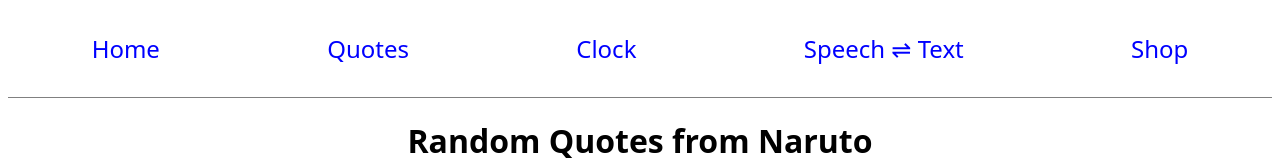
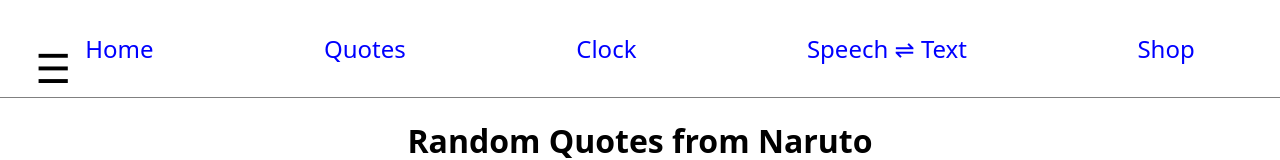
Before and after one commit to vamshi-krishna-kotla/react-playground, a React app: page /projects/quotes in a window 1280 px wide. Shown: the top 160 px of the page. Built offline with nearby package versions, Linux system fonts and the light colour scheme.

Commit message:
Updated nav bar component

```diff
--- a/src/projects/navbar/NavBar.jsx
+++ b/src/projects/navbar/NavBar.jsx
@@ -1,16 +1,28 @@
-import React from "react";
+import React, { useRef } from "react";
 import { Link } from 'react-router-dom';
 
 import './NavBar.scss';
 
 export default function () {
+	const navBarElement = useRef();
+
+	const toggleNavBar = () => {
+		navBarElement.current.classList.toggle('hide');
+		navBarElement.current.classList.toggle('show');
+	};
+
 	return (
-		<div className="navBar">
-			<Link to="/projects">Home</Link>
-			<Link to="/projects/quotes">Quotes</Link>
-			<Link to="/projects/clock">Clock</Link>
-			<Link to="/projects/speech-text">Speech &#8652; Text</Link>
-			<Link to="/projects/shop">Shop</Link>
+		<div className="nav-bar">
+			<div className="nav-bar-toggle-button button" onClick={toggleNavBar}>
+				<span>&#9776;</span>
+			</div>
+			<div className="nav-bar-options show" ref={navBarElement}>
+				<Link className="button" to="/projects">Home</Link>
+				<Link className="button" to="/projects/quotes">Quotes</Link>
+				<Link className="button" to="/projects/clock">Clock</Link>
+				<Link className="button" to="/projects/speech-text">Speech &#8652; Text</Link>
+				<Link className="button" to="/projects/shop">Shop</Link>
+			</div>
 		</div>
 	);
 };
--- a/src/projects/navbar/NavBar.scss
+++ b/src/projects/navbar/NavBar.scss
@@ -1,28 +1,55 @@
-.navBar {
+.nav-bar {
+    position: relative;
+
+    &-options {
         align-items: center;
         border-bottom: 1px solid gray;
         display: flex;
         font-size: 1.5rem;
         justify-content: space-around;
-    margin: 0 0.5rem;
         padding: 1rem 0;
+
+        &.hide {
+            animation: slideOut 0.2s linear forwards;
+        }
+
+        &.show {
+            animation: slideIn 0.2s linear;
+        }
 
         a {
             text-decoration: none;
             color: blue;
-        transition-duration: 0.25s;
             padding: 1rem 2rem;
-        -webkit-transition-duration: 0.25s;
-        -o-transition-duration: 0.25s;
-        -moz-transition-duration: 0.25s;
-
-        &:hover {
-            box-shadow: 1px 1px 1rem 1px rgba($color: black, $alpha: 0.5);
+        }
     }
 
-        &:active {
-            transform: translateY(4px);
-            box-shadow: none;
+    &-toggle-button {
+        border-radius: 15%;
+        font-size: 2.5rem;
+        left: 2%;
+        padding: 0rem 0.6rem 0.2rem;
+        position: fixed;
+        top: 5%;
     }
 }
+
+@keyframes slideIn {
+    0% {
+        margin-top: -6.5%;
     }
+
+    100% {
+        margin-top: 0%;
+    }
+}
+
+@keyframes slideOut {
+    0% {
+        margin-top: 0%;
+    }
+
+    100% {
+        margin-top: -6.5%;
+    }
+}
```
Lines whose indentation alone changed are shown as unchanged.
